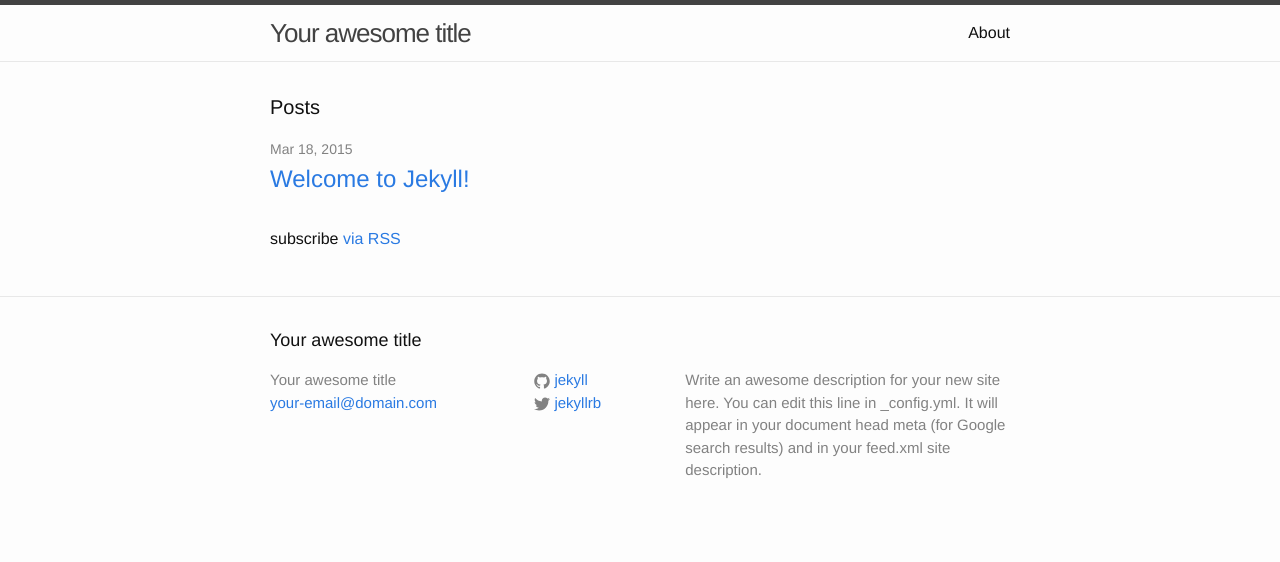
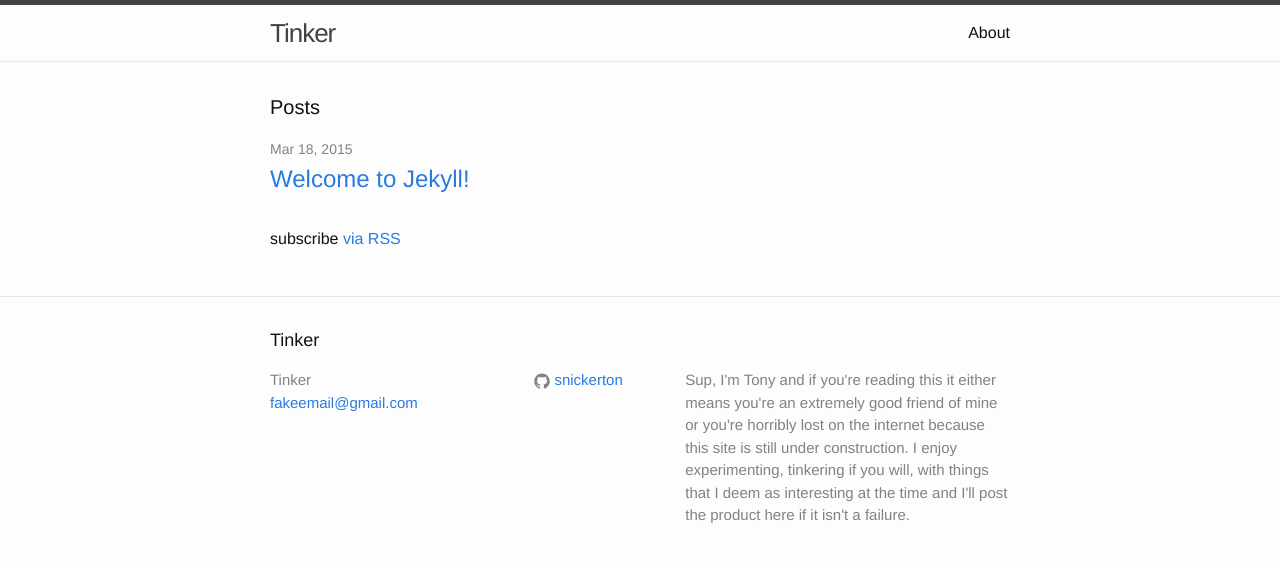
Before and after one commit to snickerton/snickerton.github.legacy, a Jekyll site: the page built from index.html, in a window 1280 px wide. Shown: the top 562 px of the page. Built offline with Jekyll 4.4.1, drawn with Linux system fonts in a browser that asks for light colours.

Commit message:
Update _config.yml

```diff
--- a/_config.yml
+++ b/_config.yml
@@ -1,14 +1,14 @@
 # Site settings
-title: Your awesome title
-email: your-email@domain.com
+title: Tinker
+email: fakeemail@gmail.com
 description: > # this means to ignore newlines until "baseurl:"
-  Write an awesome description for your new site here. You can edit this
-  line in _config.yml. It will appear in your document head meta (for
-  Google search results) and in your feed.xml site description.
+  Sup, I'm Tony and if you're reading this it either means you're an extremely good friend of mine
+  or you're horribly lost on the internet because this site is still under construction. I enjoy
+  experimenting, tinkering if you will, with things that I deem as interesting at the time and I'll
+  post the product here if it isn't a failure.
 baseurl: "" # the subpath of your site, e.g. /blog/
-url: "http://yourdomain.com" # the base hostname & protocol for your site
-twitter_username: jekyllrb
-github_username:  jekyll
+url: "http://snickerton.github.io" # the base hostname & protocol for your site
+github_username:  snickerton
 
 # Build settings
 markdown: kramdown
```
